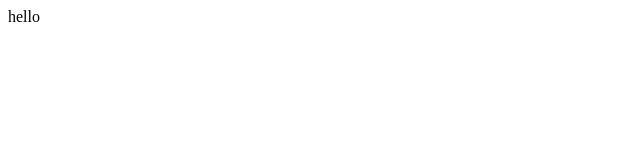
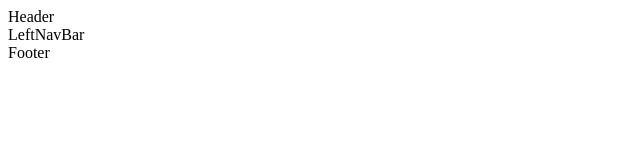
Before and after one commit to majih93/my_blog, a React (Vite) app: page / in a window 1280 px wide. Shown: the top 160 px of the page, without its empty margins (0-640 px from the left). Built offline with nearby package versions, Linux system fonts and the light colour scheme.

Commit message:
[Routing] RouteProvider 및 Root route 추가
-

```diff
--- a/src/App.tsx
+++ /dev/null
@@ -1,7 +0,0 @@
-import './App.css';
-
-function App() {
-  return <div>hello</div>;
-}
-
-export default App;
--- a/src/main.tsx
+++ b/src/main.tsx
@@ -1,10 +1,19 @@
-import React from 'react'
-import ReactDOM from 'react-dom/client'
-import App from './App.tsx'
-import './index.css'
+import React from 'react';
+import ReactDOM from 'react-dom/client';
+import { RouterProvider, createBrowserRouter } from 'react-router-dom';
+import Root from './routes/Root';
+
+import './index.css';
+
+const router = createBrowserRouter([
+  {
+    path: '/',
+    element: <Root />,
+  },
+]);
 
 ReactDOM.createRoot(document.getElementById('root')!).render(
   <React.StrictMode>
-    <App />
-  </React.StrictMode>,
-)
+    <RouterProvider router={router} />
+  </React.StrictMode>
+);
--- /dev/null
+++ b/src/routes/Root.tsx
@@ -0,0 +1,7 @@
+import Layout from '@components/layout/Layout';
+
+const Root = () => {
+  return <Layout />;
+};
+
+export default Root;
```
